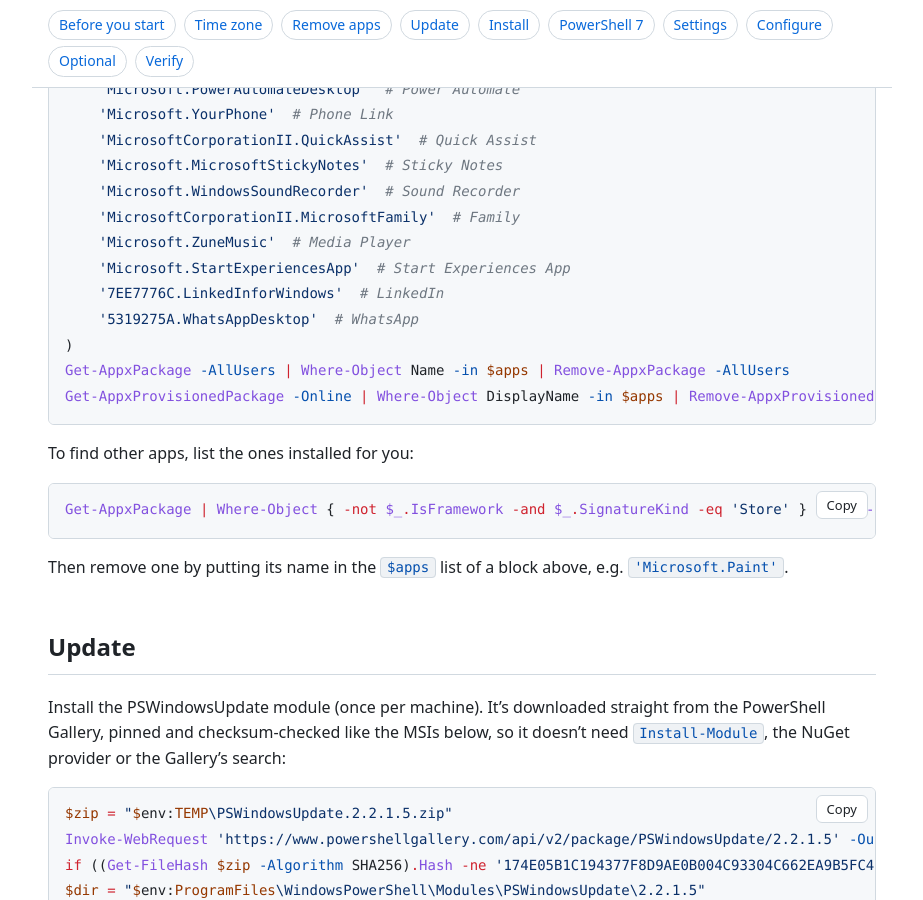
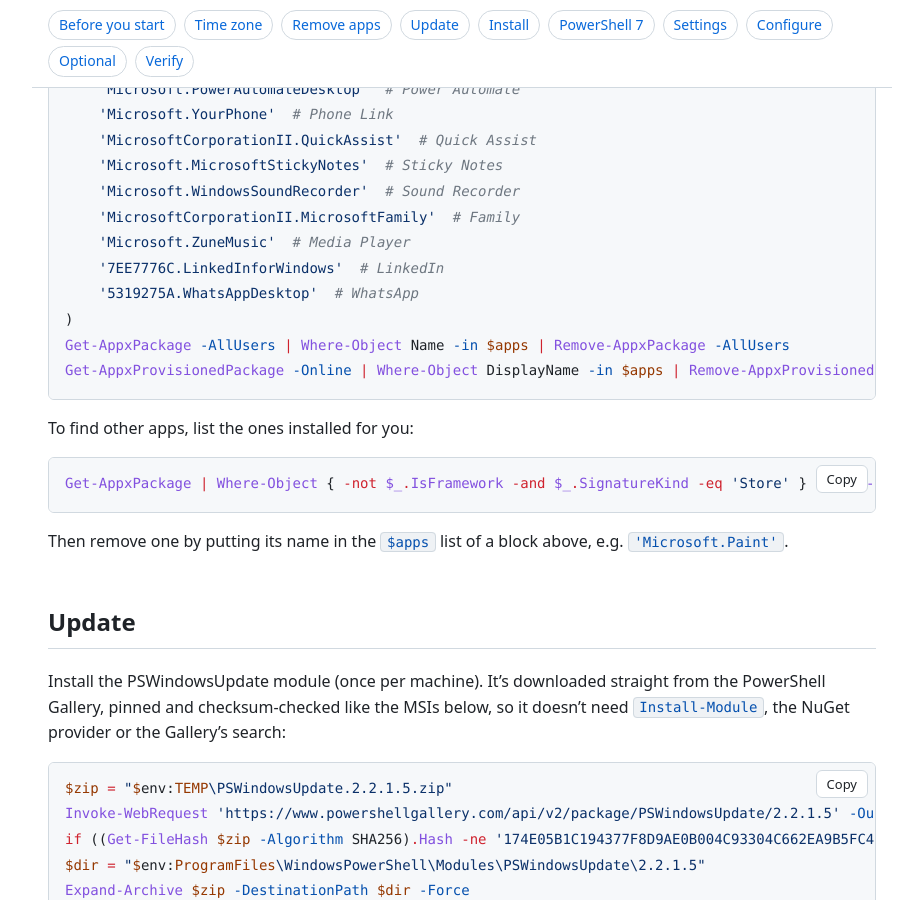
Before and after one commit to leewiscovitch/wiscovitch-install, a Jekyll site: the page built from windows.md, in a window 1280 px wide and 900 px high, scrolled down 2860 px. Shown: the whole window, without its empty margins (178-1101 px from the left). Built offline with Jekyll 4.4.1, drawn with Linux system fonts in a browser that asks for light colours.

Commit message:
Windows: drop StartExperiencesApp from Remove apps (Windows restores it after a reboot)
Co-Authored-By: Claude Opus 5.5 <noreply@anthropic.com>

```diff
--- a/windows.md
+++ b/windows.md
@@ -43,7 +43,6 @@ remove:
       - { id: Microsoft.WindowsSoundRecorder, name: Sound Recorder }
       - { id: MicrosoftCorporationII.MicrosoftFamily, name: Family }
       - { id: Microsoft.ZuneMusic, name: Media Player }
-      - { id: Microsoft.StartExperiencesApp, name: Start Experiences App }
       - { id: 7EE7776C.LinkedInforWindows, name: LinkedIn }
       - { id: 5319275A.WhatsAppDesktop, name: WhatsApp }
 ---
```
